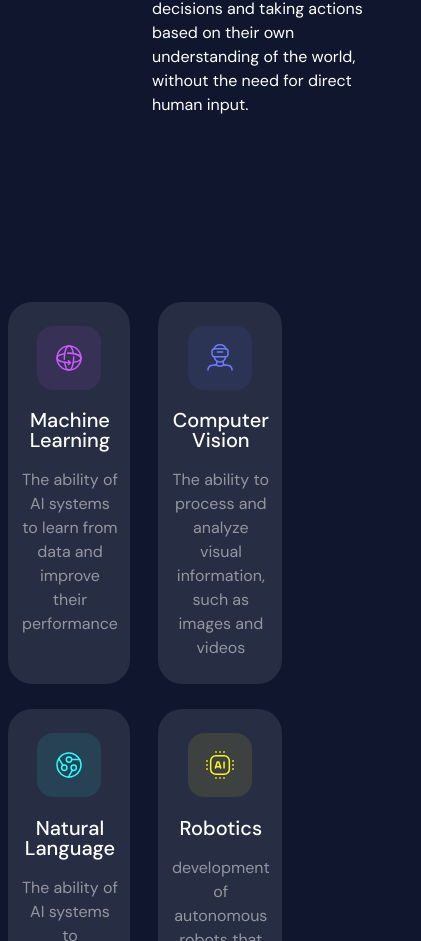
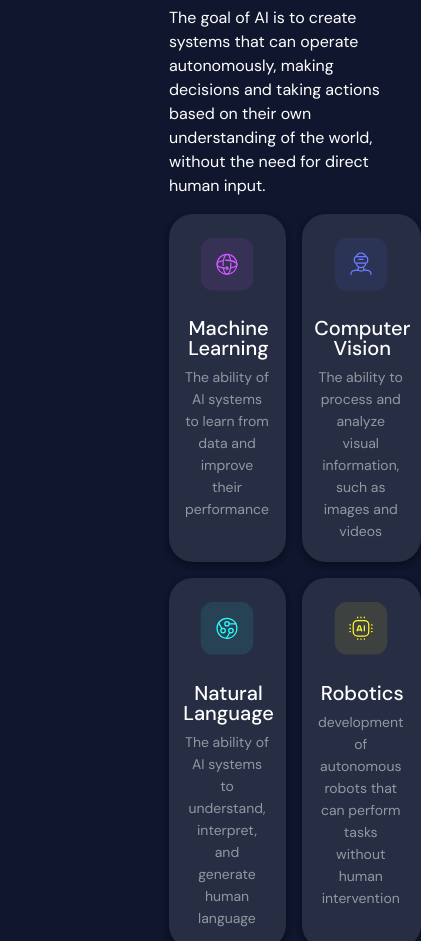
Before and after one commit to mwitomski-official/PROJECT_INVO-Academy-Projects, a website built with Vite: page Project-Section-4-AI-areas/code/index.html in a window 390 px wide. Shown: the part 491-1432 px from the top of the page, 421 px wide, since content can reach past the window. Built offline with nearby package versions, Linux system fonts and the light colour scheme.

Commit message:
16.03.2023 |  Tablet / Mobile / Desktop Layout
- Added Tablet view,
- Added effects for cards,
- Refactored existing style for all

```diff
--- a/Project-Section-4-AI-areas/code/src/pages/home-page/styles/home-page.scss
+++ b/Project-Section-4-AI-areas/code/src/pages/home-page/styles/home-page.scss
@@ -1,7 +1,7 @@
 /// Homepage Styles File
 /// Here we import all the Styles files we need for our Homepage.
 
-/* Figma sizes
+/* Supported sized (based on Figma)
   Dektop: 1440 x 810
   Tablet: 834 x 1194
   Phone: 375 x 1184
@@ -17,34 +17,47 @@
 .home-page-component {
   /* GENRAL */
   --hp-flex-direction: row;
-  --tablet-checkpoint: 834px;
-  --phone-checkpoint: 375px;
 
   /* LEFT COLUMN */
   --hp-column-flex-basis: 50%;
   --hp-info-section-margin: 167px 100px 0px 152px;
 
+  // Info section
   --hp-info-title-font-size: var(--header-primary-font-size);
   --hp-info-title-line-height: var(--header-primary-line-height);
   --hp-info-title-letter-spacing: var(--header-primary-letter-spacing);
   --hp-info-title-font-weight: var(--header-primary-font-weight);
+  --hp-info-title-margin: 0px;
+  --hp-info-description-margin: 24px 0px 0px 0px;
 
   --hp-info-desc-font-size: var(--body-primary-font-size);
   --hp-info-desc-line-height: var(--body-primary-line-height);
   --hp-info-desc-letter-spacing: var(--body-primary-letter-spacing);
   --hp-info-desc-font-weight: var(--body-primary-font-weight);
 
+  /* RIGHT COLUMN */
+
+  // Cards container
+  --hp-cards-container-margin: 159px 152px 0px 0px;
+  --hp-cards-container-column-gap: 20px;
+  --hp-cards-container-row-gap: 15px;
+
+  // Single card
+  --hp-card-border-radius: var(--desktop-rounding);
+  --hp-card-box-shadow: 0 0 0 2px;
+  --hp-card-margin: 10px 0px 0px 8px;
+  --hp-card-img-padding: 24px 0px 0px 0px;
+  --hp-card-title-padding: 16px 6px 8px 8px;
   --hp-card-desc-font-size: var(--body-primary-font-size);
   --hp-card-desc-line-height: var(--body-primary-line-height);
   --hp-card-desc-letter-spacing: var(--body-primary-letter-spacing);
   --hp-card-desc-font-weight: var(--body-primary-font-weight);
+  --hp-card-desc-padding: 10px 12px 24px 14px;
 
-  /* RIGHT COLUMN */
-  --hp-card-border-radius: var(--desktop-rounding);
-  --hp-cards-container-margin: 159px 152px 0px 0px;
-  --hp-card-margin: 10px 0px 0px 8px;
-  --hp-card-img-padding: 24px 0px 0px 0px;
-  --hp-card-desc-padding: 10px 12px 24px 14px;
+  --hp-card-color-first: #ca59ff;
+  --hp-card-color-second: #6c7cff;
+  --hp-card-color-third: #2affff;
+  --hp-card-color-fourth: #fff629;
 
   display: flex;
   flex-direction: var(--home-page-flex-direction);
@@ -66,15 +79,15 @@
     line-height: var(--hp-info-title-line-height);
     letter-spacing: var(--hp-info-title-letter-spacing);
     font-weight: var(--hp-info-title-font-weight);
-    margin: 0;
+    margin: var(--hp-info-title-margin);
   }
 
   & &__info-description {
+    margin: var(--hp-info-description-margin);
     font-size: var(--hp-info-desc-font-size);
     line-height: var(--hp-info-desc-line-height);
     letter-spacing: var(--hp-info-desc-letter-spacing);
     font-weight: var(--hp-info-desc-font-weight);
-    margin-top: 25px;
   }
 
   // -------------------------------- RIGHT COLUMN --------------------------------
@@ -87,16 +100,39 @@
     display: grid;
     grid-template-columns: auto auto;
     grid-template-rows: auto auto;
-    column-gap: 20px;
-    row-gap: 15px;
+    column-gap: var(--hp-cards-container-column-gap);
+    row-gap: var(--hp-cards-container-row-gap);
     margin: var(--hp-cards-container-margin);
   }
 
   & &__card {
+    margin: var(--hp-card-margin);
     text-align: center;
     background-color: var(--background-color-secondary);
     border-radius: var(--hp-card-border-radius);
-    margin: var(--hp-card-margin);
+    transition: box-shadow 0.5s;
+    box-shadow: rgba(0, 0, 0, 0.16) 0px 3px 6px, rgba(0, 0, 0, 0.23) 0px 3px 6px;
+
+    &:hover {
+      cursor: pointer;
+      filter: brightness(85%);
+    }
+
+    &:hover:nth-child(1) {
+      box-shadow: var(--hp-card-box-shadow) var(--hp-card-color-first);
+    }
+
+    &:hover:nth-child(2) {
+      box-shadow: var(--hp-card-box-shadow) var(--hp-card-color-second);
+    }
+
+    &:hover:nth-child(3) {
+      box-shadow: var(--hp-card-box-shadow) var(--hp-card-color-third);
+    }
+
+    &:hover:nth-child(4) {
+      box-shadow: var(--hp-card-box-shadow) var(--hp-card-color-fourth);
+    }
   }
 
   & &__card-img {
@@ -110,7 +146,7 @@
     line-height: var(--header-tertiary-line-height);
     letter-spacing: var(--header-tertiary-letter-spacing);
     font-weight: var(--header-tertiary-font-weight);
-    padding: 16px 6px 8px 8px;
+    padding: var(--hp-card-title-padding);
   }
 
   & &__card-description {
@@ -128,12 +164,47 @@
   @include breakpoint(834px) {
     --home-page-flex-direction: column;
 
-    &__left-column,
-    &__right-column {
-      --home-page-column-flex-basis: 100%;
+    & &__info-section {
+      --hp-info-section-margin: 247px 169px 16px 169px;
     }
 
     & &__info-title {
+      --hp-info-title-margin: 10px 0px 0px 0px;
+    }
+
+    & &__info-description {
+      --hp-info-description-margin: 16px 0px 0px 0px;
+    }
+
+    & &__cards-container {
+      --hp-cards-container-margin: 0px 169px 0px 169px;
+      --hp-cards-container-column-gap: 16px;
+      --hp-cards-container-row-gap: 16px;
+    }
+
+    & &__card {
+      --hp-card-margin: 0px;
+      --hp-card-border-radius: var(--desktop-rounding);
+    }
+
+    & &__card-img {
+      --hp-card-img-padding: 20px 0px 0px 0px;
+      transform: scale(0.83); // 83% of original size
+    }
+
+    & &__card-title {
+      --hp-card-title-font-size: var(--header-tertiary-font-size);
+      --hp-card-title-line-height: var(--header-tertiary-line-height);
+      --hp-card-title-letter-spacing: var(--header-tertiary-letter-spacing);
+      --hp-card-title-font-weight: var(--header-tertiary-font-weight);
+    }
+
+    & &__card-description {
+      --hp-card-desc-padding: 0px 17px 20px 16px;
+      --hp-card-desc-font-size: var(--body-secondary-font-size);
+      --hp-card-desc-line-height: var(--body-secondary-line-height);
+      --hp-card-desc-letter-spacing: var(--body-secondary-letter-spacing);
+      --hp-card-desc-font-weight: var(--body-secondary-font-weight);
     }
   }
 
@@ -142,32 +213,32 @@
   /* --------------------------- Mobile Phone -------------------------------- */
   @include breakpoint(375px) {
     & &__info-section {
+      --hp-info-section-margin: 48px 16px 16px 16px;
       display: flex;
       flex-direction: column;
-      --hp-info-section-margin: 48px 16px 0px 16px;
     }
 
     & &__info-title {
+      --hp-info-title-margin: 10px 0px 0px 0px;
       --hp-info-title-font-size: var(--header-secondary-font-size);
       --hp-info-title-line-height: var(--header-secondary-line-height);
       --hp-info-title-letter-spacing: var(--header-secondary-letter-spacing);
       --hp-info-title-font-weight: var(--header-secondary-font-weight);
-      margin-top: 10px;
     }
 
     & &__info-description {
-      margin-top: 16px;
+      --hp-info-description-margin: 16px 0px 0px 0px;
     }
 
     & &__cards-container {
+      --hp-cards-container-margin: 8px 16px 0px 16px;
       display: flex;
       flex-direction: column;
-      --hp-cards-container-margin: 8px 16px 0px 16px;
     }
 
     & &__card {
+      --hp-card-margin: 0px;
       --hp-card-border-radius: var(--mobile-rounding);
-      --hp-card-margin: 0px;
     }
 
     & &__card-img {
@@ -177,16 +248,16 @@
     }
 
     & &__card-title {
+      margin: 0px;
       padding: 0px;
-      margin: 0px;
     }
 
     & &__card-description {
+      --hp-card-desc-padding: 16px 20px 20px 20px;
       --hp-card-desc-font-size: var(--body-secondary-font-size);
       --hp-card-desc-line-height: var(--body-secondary-line-height);
       --hp-card-desc-letter-spacing: var(--body-secondary-letter-spacing);
       --hp-card-desc-font-weight: var(--body-secondary-font-weight);
-      --hp-card-desc-padding: 16px 20px 20px 20px;
     }
   }
 
```
